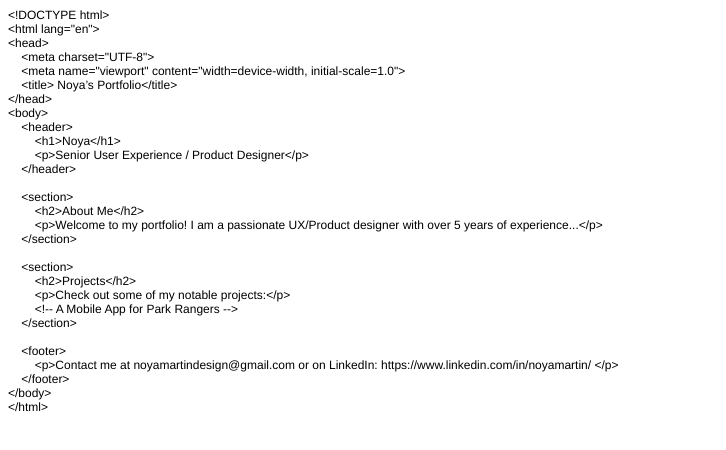
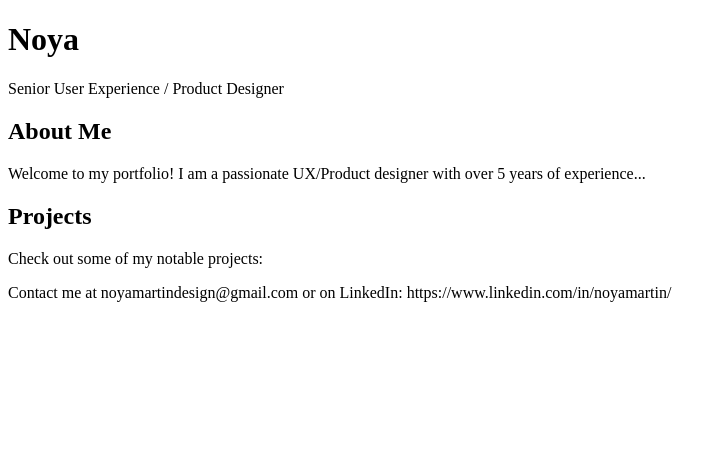
Before and after one commit to noyadesign/noyadesign.github.io, a plain HTML site: page index.html in a window 1280 px wide. Shown: the whole page, without its empty margins (0-726 px from the left). Drawn offline with Linux system fonts and the light colour scheme.

Commit message:
Update index.html

```diff
--- a/index.html
+++ b/index.html
@@ -1,45 +1,29 @@
-<!DOCTYPE html PUBLIC "-//W3C//DTD HTML 4.01//EN" "http://www.w3.org/TR/html4/strict.dtd">
-<html>
+<!DOCTYPE html>
+<html lang="en">
 <head>
-  <meta http-equiv="Content-Type" content="text/html; charset=utf-8">
-  <meta http-equiv="Content-Style-Type" content="text/css">
-  <title></title>
-  <meta name="Generator" content="Cocoa HTML Writer">
-  <meta name="CocoaVersion" content="2299.7">
-  <style type="text/css">
-    p.p1 {margin: 0.0px 0.0px 0.0px 0.0px; font: 12.0px Helvetica}
-    p.p2 {margin: 0.0px 0.0px 0.0px 0.0px; font: 12.0px Helvetica; min-height: 14.0px}
-  </style>
+    <meta charset="UTF-8">
+    <meta name="viewport" content="width=device-width, initial-scale=1.0">
+    <title> Noya’s Portfolio</title>
 </head>
 <body>
-<p class="p1">&lt;!DOCTYPE html&gt;</p>
-<p class="p1">&lt;html lang="en"&gt;</p>
-<p class="p1">&lt;head&gt;</p>
-<p class="p1"><span class="Apple-converted-space">    </span>&lt;meta charset="UTF-8"&gt;</p>
-<p class="p1"><span class="Apple-converted-space">    </span>&lt;meta name="viewport" content="width=device-width, initial-scale=1.0"&gt;</p>
-<p class="p1"><span class="Apple-converted-space">    </span>&lt;title&gt; Noya’s Portfolio&lt;/title&gt;</p>
-<p class="p1">&lt;/head&gt;</p>
-<p class="p1">&lt;body&gt;</p>
-<p class="p1"><span class="Apple-converted-space">    </span>&lt;header&gt;</p>
-<p class="p1"><span class="Apple-converted-space">        </span>&lt;h1&gt;Noya&lt;/h1&gt;</p>
-<p class="p1"><span class="Apple-converted-space">        </span>&lt;p&gt;Senior User Experience / Product Designer&lt;/p&gt;</p>
-<p class="p1"><span class="Apple-converted-space">    </span>&lt;/header&gt;</p>
-<p class="p2"><br></p>
-<p class="p1"><span class="Apple-converted-space">    </span>&lt;section&gt;</p>
-<p class="p1"><span class="Apple-converted-space">        </span>&lt;h2&gt;About Me&lt;/h2&gt;</p>
-<p class="p1"><span class="Apple-converted-space">        </span>&lt;p&gt;Welcome to my portfolio! I am a passionate UX/Product designer with over 5 years of experience...&lt;/p&gt;</p>
-<p class="p1"><span class="Apple-converted-space">    </span>&lt;/section&gt;</p>
-<p class="p2"><br></p>
-<p class="p1"><span class="Apple-converted-space">    </span>&lt;section&gt;</p>
-<p class="p1"><span class="Apple-converted-space">        </span>&lt;h2&gt;Projects&lt;/h2&gt;</p>
-<p class="p1"><span class="Apple-converted-space">        </span>&lt;p&gt;Check out some of my notable projects:&lt;/p&gt;</p>
-<p class="p1"><span class="Apple-converted-space">        </span>&lt;!-- A Mobile App for Park Rangers --&gt;</p>
-<p class="p1"><span class="Apple-converted-space">    </span>&lt;/section&gt;</p>
-<p class="p2"><br></p>
-<p class="p1"><span class="Apple-converted-space">    </span>&lt;footer&gt;</p>
-<p class="p1"><span class="Apple-converted-space">        </span>&lt;p&gt;Contact me at noyamartindesign@gmail.com or on LinkedIn: https://www.linkedin.com/in/noyamartin/ &lt;/p&gt;</p>
-<p class="p1"><span class="Apple-converted-space">    </span>&lt;/footer&gt;</p>
-<p class="p1">&lt;/body&gt;</p>
-<p class="p1">&lt;/html&gt;</p>
+    <header>
+        <h1>Noya</h1>
+        <p>Senior User Experience / Product Designer</p>
+    </header>
+
+    <section>
+        <h2>About Me</h2>
+        <p>Welcome to my portfolio! I am a passionate UX/Product designer with over 5 years of experience...</p>
+    </section>
+
+    <section>
+        <h2>Projects</h2>
+        <p>Check out some of my notable projects:</p>
+        <!-- A Mobile App for Park Rangers -->
+    </section>
+
+    <footer>
+        <p>Contact me at noyamartindesign@gmail.com or on LinkedIn: https://www.linkedin.com/in/noyamartin/ </p>
+    </footer>
 </body>
 </html>
```
